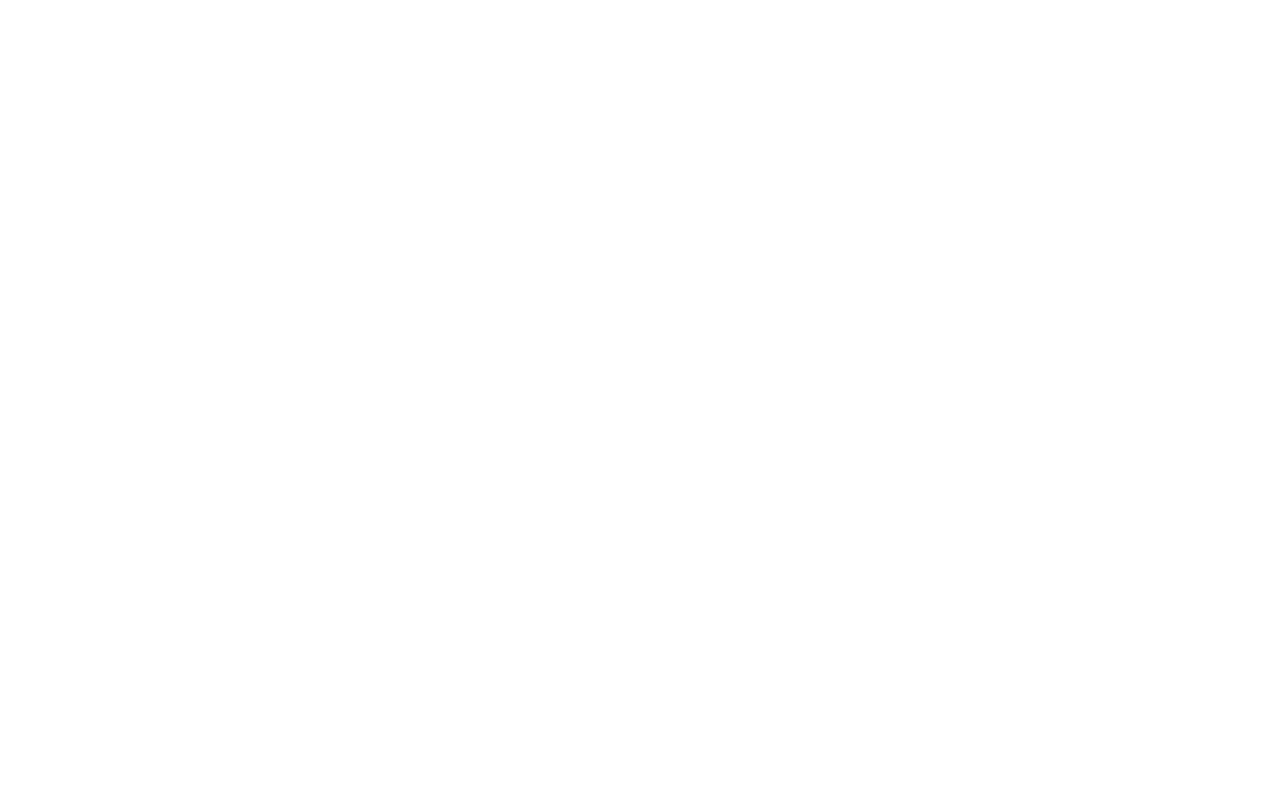
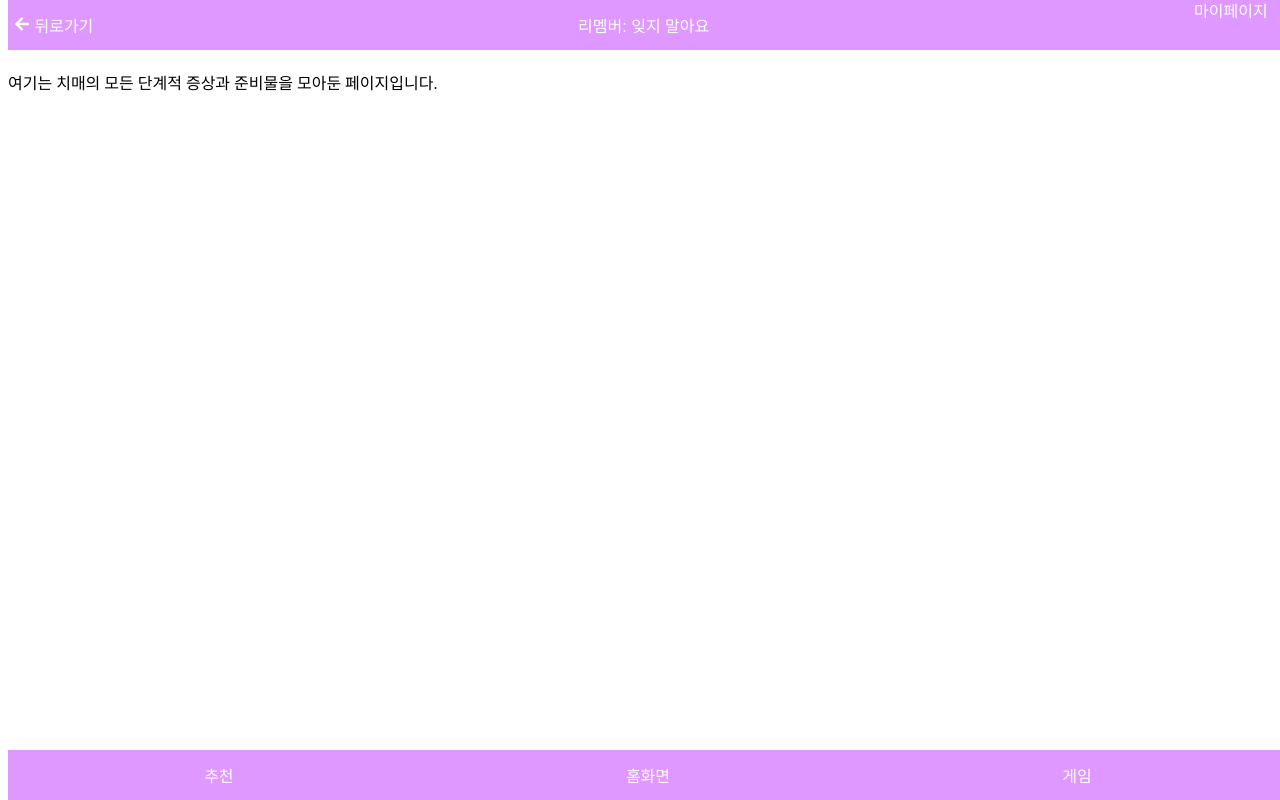
Before and after one commit to JOOMINSE0/Team14, a React (Create React App) app: page /allstepchimae in a window 1280 px wide. Before the commit this address had no page. Built offline with nearby package versions, Linux system fonts and the light colour scheme.

Commit message:
[ADD] 추가적인 파일 생성 및 라우팅 연결 완료

```diff
--- a/src/Routes.js
+++ b/src/Routes.js
@@ -21,6 +21,9 @@
 import ClickedFamilyDiary from "./pages/ClickedFamilyDiary/ClickedFamilyDiary"
 import ClickedMyDiary from "./pages/ClickedMyDiary/ClickedMyDiary"
 import MyPage from "./pages/MyPage/MyPage"
+import ChangeCharacter from "./pages/ChangeCharacter/ChangeCharacter"
+import WhatisChimae from "./pages/WhatisChimae/WhatisChimae"
+import AllStepChimae from "./pages/AllStepChimae/AllStepChimae"
 
 
 export default class AppRoutes extends React.Component {
@@ -50,6 +53,9 @@
                     <Route path="/clickedfamilydiary" element={<ClickedFamilyDiary />} />
                     <Route path="/clickedmydiary" element={<ClickedMyDiary />} />
                     <Route path="/mypage" element={<MyPage />} />
+                    <Route path="/changecharacter" element={<ChangeCharacter />} />
+                    <Route path="/whatischimae" element={<WhatisChimae />} />
+                    <Route path="/allstepchimae" element={<AllStepChimae />} />
                 </Routes>
             </Router>
         );
--- /dev/null
+++ b/src/pages/AllStepChimae/AllStepChimae.jsx
@@ -0,0 +1,19 @@
+import React from "react";
+import Nav from "../../component/Nav/Nav";
+import Header from "../../component/Header/Header";
+
+//화면 Main(메인화면) 컴포넌트를 만든다
+const AllStepChimae = () => {
+
+    return (
+        <div>
+            <Header />
+            <div className="content">
+                <p>여기는 치매의 모든 단계적 증상과 준비물을 모아둔 페이지입니다.</p>
+            </div>
+            <Nav />
+        </div>
+    );
+};
+
+export default AllStepChimae;
--- /dev/null
+++ b/src/pages/ChangeCharacter/ChangeCharacter.jsx
@@ -0,0 +1,19 @@
+import React from "react";
+import Nav from "../../component/Nav/Nav";
+import Header from "../../component/Header/Header";
+
+//화면 Main(메인화면) 컴포넌트를 만든다
+const ChangeCharacter = () => {
+
+    return (
+        <div>
+            <Header />
+            <div className="content">
+                <p>여기는 홈화면의 캐릭터를 선택해서 바꿀 수 있는 페이지입니다.</p>
+            </div>
+            <Nav />
+        </div>
+    );
+};
+
+export default ChangeCharacter;
--- a/src/pages/Main/Main.jsx
+++ b/src/pages/Main/Main.jsx
@@ -12,15 +12,15 @@
     const navigate = useNavigate(); // useNavigate 훅을 사용
     const handleCompleteButtonClick_character = () => {
         // 입력 완료 버튼 클릭 시 main 화면으로 이동
-        navigate('/main'); //페이지 만들어야함(캐릭터 바꾸는 페이지)
+        navigate('/changecharacter');
     };
     const handleCompleteButtonClick_whatischimae = () => {
         // 입력 완료 버튼 클릭 시 main 화면으로 이동
-        navigate('/main'); //페이지 만들어야함(캐릭터 바꾸는 페이지)
+        navigate('/whatischimae');
     };
     const handleCompleteButtonClick_allthing = () => {
         // 입력 완료 버튼 클릭 시 main 화면으로 이동
-        navigate('/main'); //페이지 만들어야함(캐릭터 바꾸는 페이지)
+        navigate('/allstepchimae');
     };
 
     return (
--- /dev/null
+++ b/src/pages/WhatisChimae/WhatisChimae.jsx
@@ -0,0 +1,19 @@
+import React from "react";
+import Nav from "../../component/Nav/Nav";
+import Header from "../../component/Header/Header";
+
+//화면 Main(메인화면) 컴포넌트를 만든다
+const WhatisChimae = () => {
+
+    return (
+        <div>
+            <Header />
+            <div className="content">
+                <p>여기는 치매에 대한 기본적인 개념과 지식을 정리한 페이지입니다.</p>
+            </div>
+            <Nav />
+        </div>
+    );
+};
+
+export default WhatisChimae;
```
Also changed, not shown: src/pages/AllStepChimae/AllStepChimae.scss (added), src/pages/ChangeCharacter/ChangeCharacter.scss (added), src/pages/WhatisChimae/WhatisChimae.scss (added).
